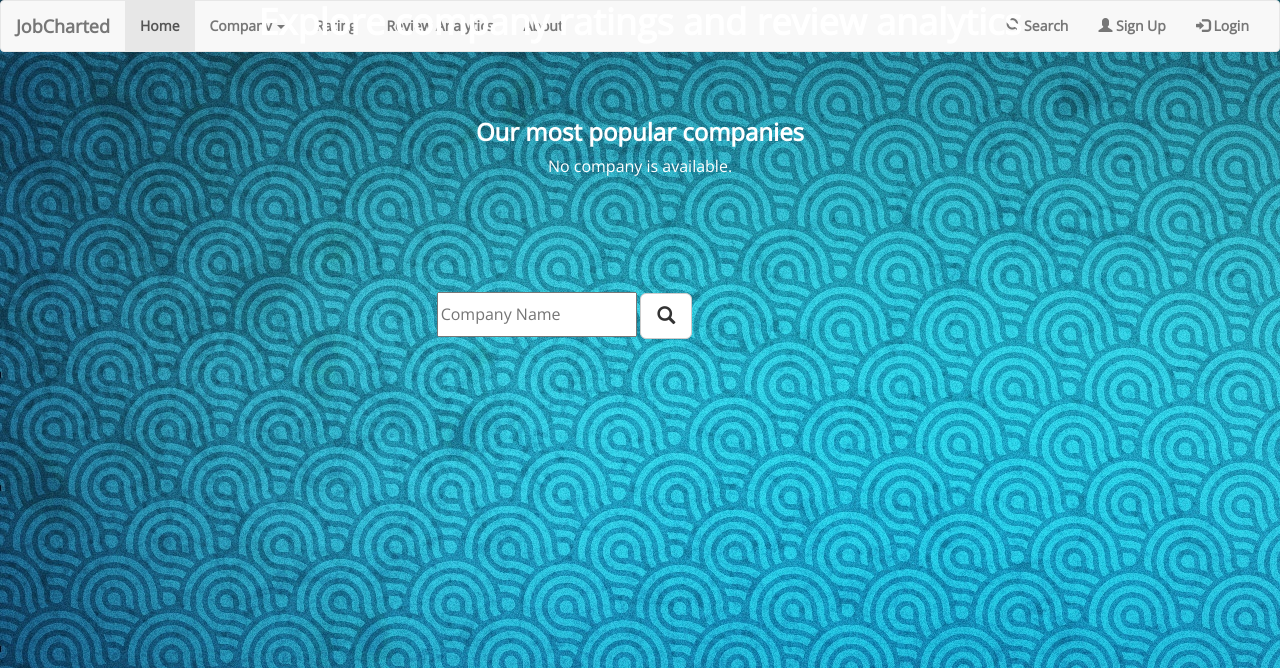
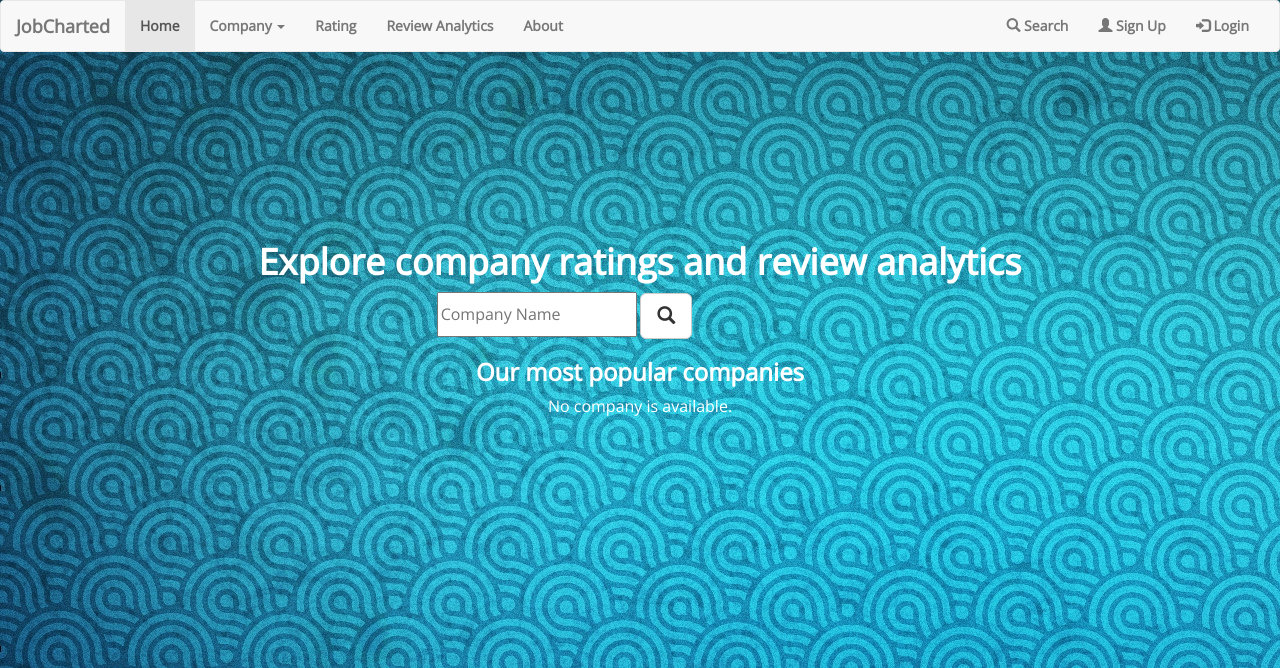
Before and after one commit to vicher37/jobchart, a Django app: page / in a window 1280 px wide. Shown: the top 668 px of the page. Run offline with Django 3.2, Linux system fonts and the light colour scheme; data that the repository does not hold is empty; some libraries are stand-ins or nearby versions.

Commit message:
Update index.css

```diff
--- a/comp/static/comp/index.css
+++ b/comp/static/comp/index.css
@@ -33,7 +33,7 @@ h1, h2, h3 {
 }
 .search {
         position: relative;
-        top: -90px;
+        top: 150px;
         text-align: center;
         z-index: 2;
         color: white;
@@ -44,7 +44,7 @@ h1, h2, h3 {
 }
 .list {
         position: relative;
-        top: -90px;
+        top: 150px;
         font-size: 16px;
         text-align: center;
         z-index: 2;
```
